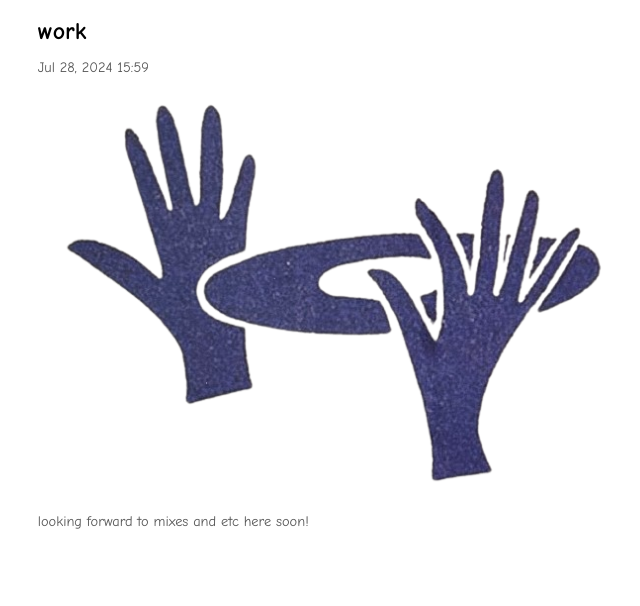
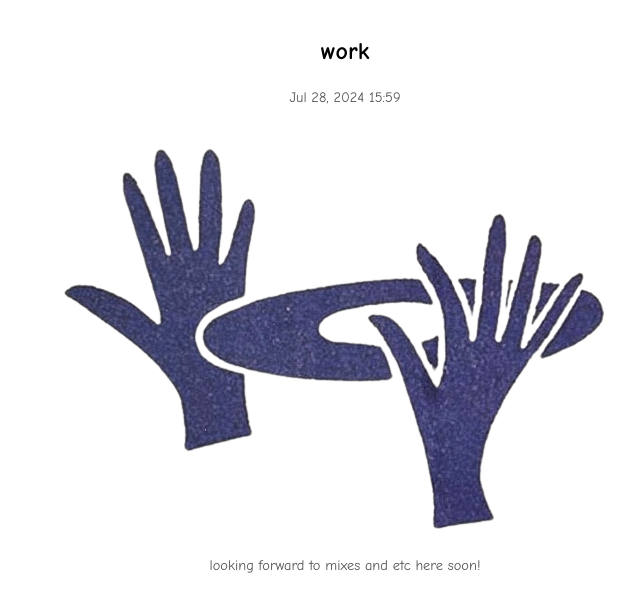
Before and after one commit to alexanderguryev/website, a plain HTML site: page index.html in a window 1280 px wide. Shown: the part 194-800 px from the top of the page, without its empty margins (295-935 px from the left). Drawn offline with Linux system fonts and the light colour scheme.

Commit message:
Update styles.css

```diff
--- a/styles.css
+++ b/styles.css
@@ -48,9 +48,12 @@ main {
 }
 
 .post {
-    text-align: left;
+    display: flex;
+    flex-direction: column;
+    align-items: center;
+    text-align: center;
     margin: 0 auto;
-    width: 80%;
+    width: 100%;
 }
 
 .post h2 {
@@ -64,6 +67,9 @@ main {
 }
 
 .content {
+    display: flex;
+    flex-direction: column;
+    align-items: center;
     margin-top: 20px;
 }
 
```
